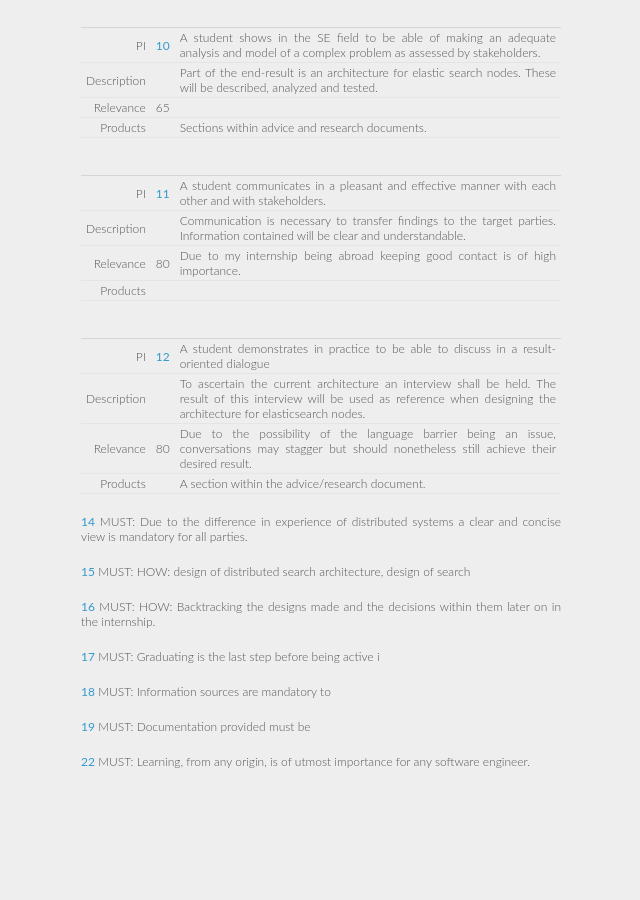
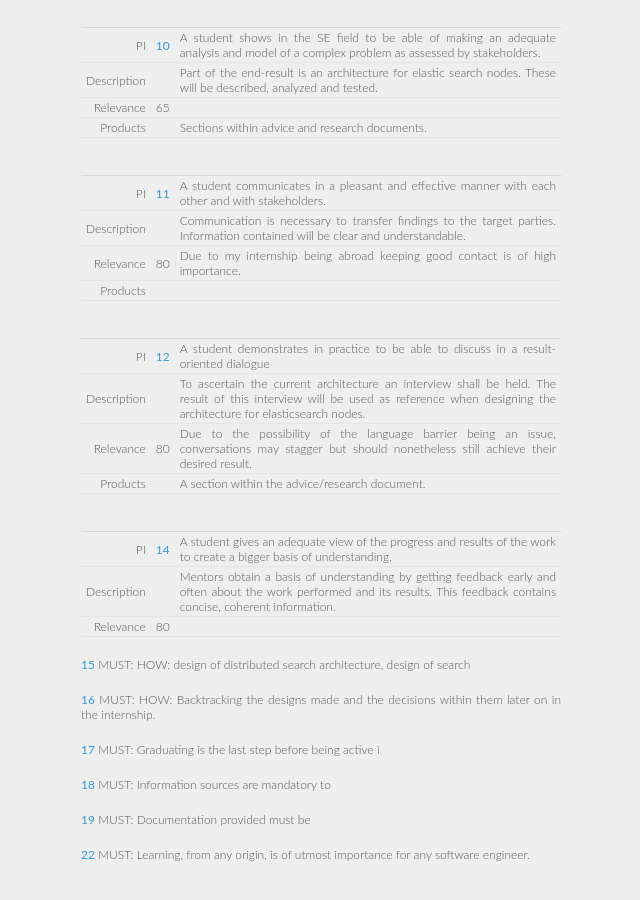
Before and after one commit to xeago/gradblog, a Jekyll site: the page built from graduation/performance-plan.md, in a window 1280 px wide and 900 px high, scrolled down 1952 px. Shown: the whole window, without its empty margins (319-959 px from the left). Built offline with Jekyll 4.4.1, drawn with Linux system fonts in a browser that asks for light colours; Markdown is read by kramdown in place of the engine named in the settings; before the commit the page ends 2759 px from its top, so only the background shows below that.

Commit message:
Add PI 14

```diff
--- a/graduation/performance-plan.md
+++ b/graduation/performance-plan.md
@@ -110,9 +110,12 @@ Description |           | To ascertain the current architecture an interview sha
 Relevance   | 80        | Due to the possibility of the language barrier being an issue, conversations may stagger but should nonetheless still achieve their desired result.
 Products    |           | A section within the advice/research document.
 
+  |         |
+-:|:-------:|-----------|
+PI          | [14][PI14]| A student gives an adequate view of the progress and results of the work to create a bigger basis of understanding.
+Description |           | Mentors obtain a basis of understanding by getting feedback early and often about the work performed and its results. This feedback contains concise, coherent information.
+Relevance   | 80        |
 
-[14][PI14]
-    MUST:   Due to the difference in experience of distributed systems a clear and concise view is mandatory for all parties.
 
 [15][PI15]
     MUST:
```
